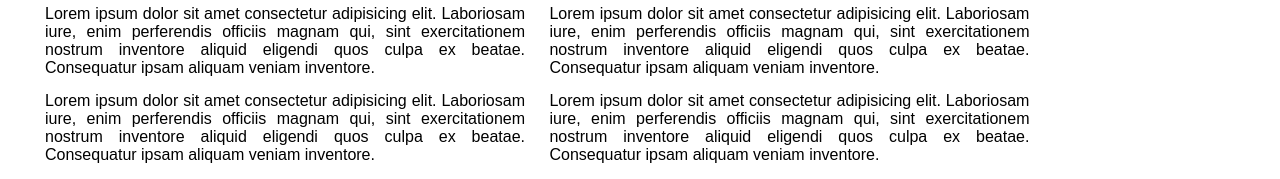
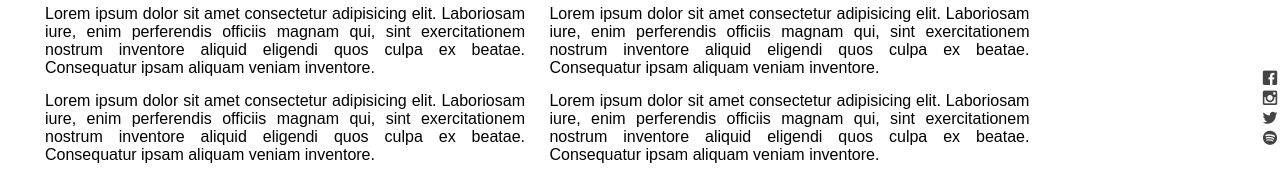
Before and after one commit to antonyare93/pruebaGitHTML, a plain HTML site: page index.html in a window 1280 px wide. Shown: the part 280-459 px from the top of the page. Drawn offline with nearby package versions, Linux system fonts and the light colour scheme; files whose address does not match are found by name.

Commit message:
socialmedia-fixed

```diff
--- a/css/main.css
+++ b/css/main.css
@@ -95,3 +95,21 @@
 .modal_clicked{
     display: none;
 }
+.side-menu{
+    margin: 0;
+    padding: 0;
+    position: fixed;
+    top: 350px;
+    right: 0px;
+}
+.side-menu ul li{
+    list-style: none;
+}
+.side-menu ul li a, a:link{
+    width: 20px;
+    line-height: 20px;
+}
+.side-menu ul li a div{
+    width: 20px;
+
+}
--- a/index.html
+++ b/index.html
@@ -211,12 +211,28 @@
             <p>Lorem ipsum dolor sit amet consectetur adipisicing elit. Laboriosam iure, enim perferendis officiis magnam qui, sint exercitationem nostrum inventore aliquid eligendi quos culpa ex beatae. Consequatur ipsam aliquam veniam inventore.</p>
         </div>
     </div>
-    <div>
+    <div class="side-menu">
         <ul>
-            <li><a href="#"><span class="ic-facebook"></span></a></li>
-            <li><a href="#"><span></span class="ic-youtube"></a></li>
-            <li><a href="#"><span class="ic-twitter"></span></a></li>
-            <li><a href="#"><span class="ic-spotify"></span></a></li>
+            <li>
+                <a href="facebook">
+                    <div><span class="ic-facebook"></span></div>
+                </a>
+            </li>
+            <li>
+                <a href="instagram">
+                    <div><span class="ic-instagram"></span></div>
+                </a>
+            </li>
+            <li>
+                <a href="twitter">
+                    <div><span class="ic-twitter"></span></div>
+                </a>
+            </li>
+            <li>
+                <a href="spotify">
+                    <div><span class="ic-spotify"></span></div>
+                </a>
+            </li>
         </ul>
     </div>
     <!-- <div class="init_modal">
```
